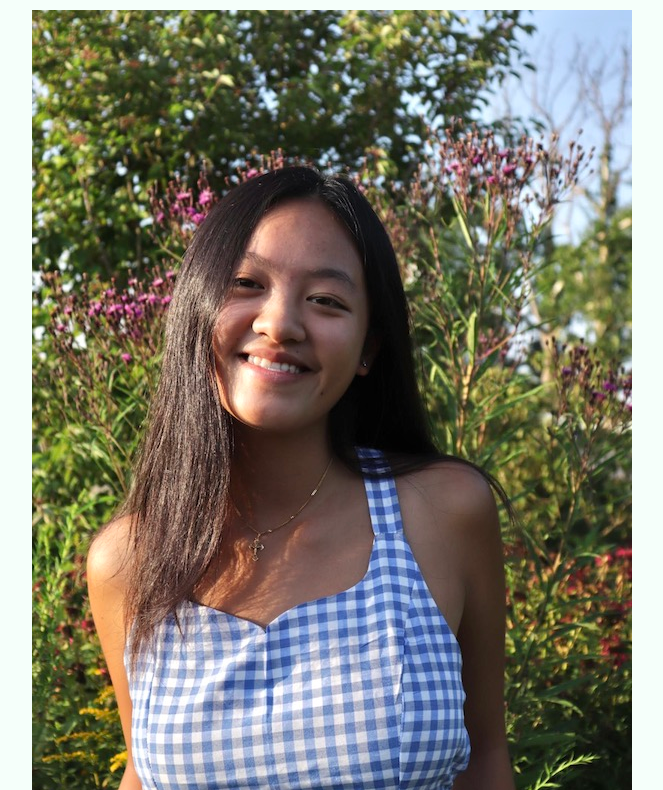
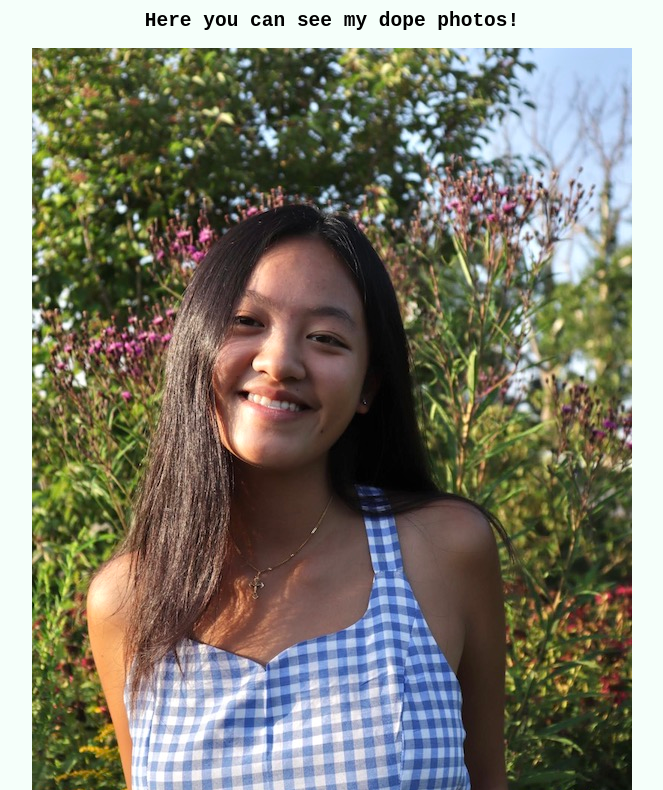
Before and after one commit to thesierramedina/First-Live-Website, a plain HTML site: page index.html in a window 1280 px wide. Shown: the part 86-876 px from the top of the page, without its empty margins (308-971 px from the left). Drawn offline with Linux system fonts and the light colour scheme.

Commit message:
added h2

```diff
--- a/index.html
+++ b/index.html
@@ -13,6 +13,10 @@
 			font-family: monospace;
 			font-size: 3em;
 		}
+		h2 {
+			text-align: center;
+			font-family: monospace;
+		}
 		img {
 			display: flex-box;
 			justify-content: center;
@@ -21,6 +25,7 @@
 </head>
 <body>
 	<h1>We Going Live Folx</h1>
+	<h2>Here you can see my dope photos!</h2>
 	<img src="angena.jpg">
 
 </body>
```
